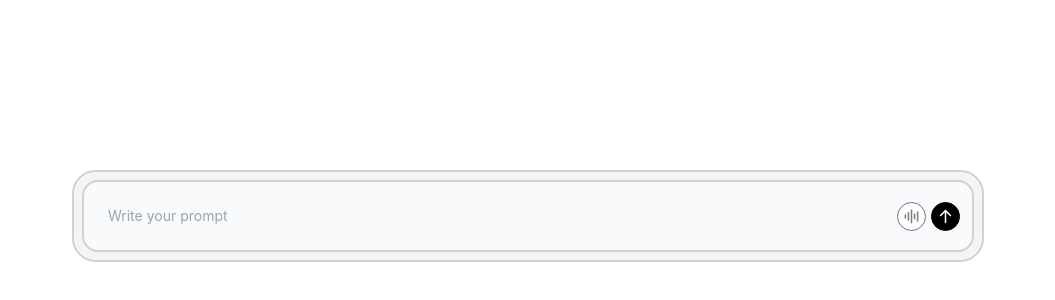
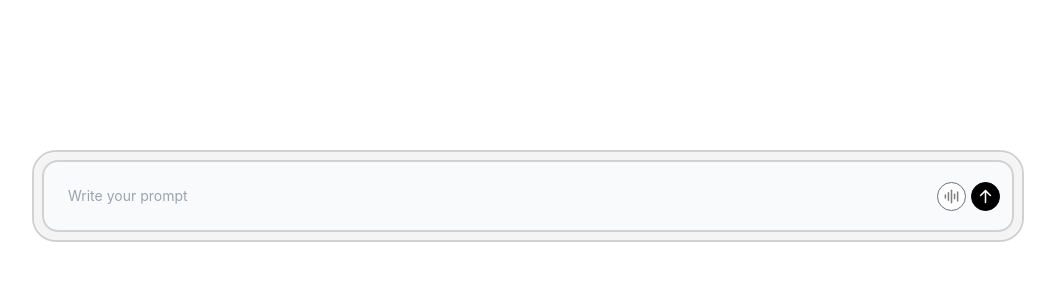
Before and after one commit to devmad001/chatbot, a React (Create React App) app: page / in a window 1280 px wide. Shown: the part 534-834 px from the top of the page, without its empty margins (112-1167 px from the left). After the commit the page ends 800 px from the top, so only its background shows below. Built offline with nearby package versions, Linux system fonts and the light colour scheme.

Commit message:
modify some

```diff
--- a/src/App.tsx
+++ b/src/App.tsx
@@ -96,7 +96,7 @@ const App: React.FC = () => {
   };
 
   return (
-    <div className=" flex h-screen  flex-col justify-center items-center bg-white ">
+    <div className=" flex h-screen flex-col justify-center items-center bg-white overflow-hidden">
       <div className="w-full xl:w-[80%] 2xl:w-[70%]">
         <div
           className="flex-1 overflow-hidden p-4"
--- a/src/components/Message.tsx
+++ b/src/components/Message.tsx
@@ -29,14 +29,14 @@ const Message: React.FC<MessageProps> = ({
 }) => {
   return (
     <div
-      className={`py-1 px-2 my-2 ${
+      className={`py-1 px-2 my-2 max-w-1/2  ${
         sender === "user"
           ? "text-black bg-gray-300 rounded-full self-end"
           : "bg-white rounded-full"
       }`}
     >
-      <div className="flex flex-col" style={{ width: "50%" }}>
-        {isChart ? <VerticalBarChart /> : <p className="mb-2">{text}</p>}
+      <div className="flex flex-col px-3 py-1 justify-center w-1/2" >
+        {isChart ? <VerticalBarChart /> : <p>{text}</p>}
         {isList ? <SynergyMetrics metrics={[]} /> : null}
         {isTree && <TreeDivisionDiagram />}
         {isModal && <Modal imageUrl="/Group3.png" title="Synergy Graph" />}
--- a/src/components/MessageInput.tsx
+++ b/src/components/MessageInput.tsx
@@ -15,7 +15,7 @@ const MessageInput: React.FC<MessageInputProps> = ({ onSendMessage }) => {
   };
 
   return (
-    <div className="border-2 border-[#D1D1D1] m-10 rounded-3xl">
+    <div className="border-2 border-[#D1D1D1] mb-10 rounded-3xl">
       <div className="relative  flex border-8 border-[#F4F4F4] rounded-3xl justify-center items-center ">
         <input
           type="text"
```
